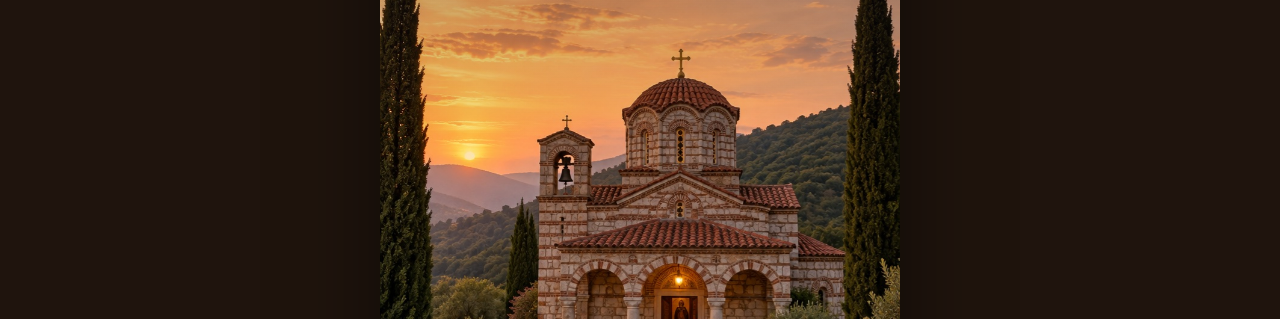
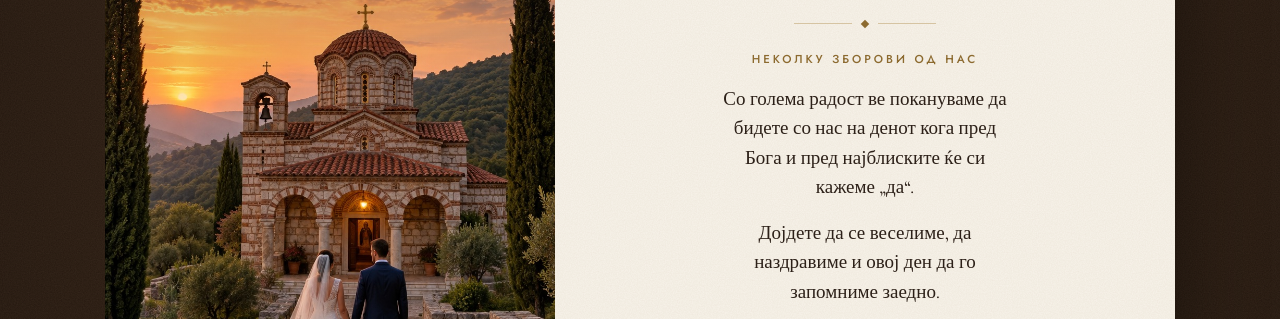
Before and after one commit to JovanTod/rosica-darko, a plain HTML site: page index.html in a window 1280 px wide. Shown: the part 284-603 px from the top of the page. Drawn offline with nearby package versions, Linux system fonts and the light colour scheme.

Commit message:
Add desktop layout: door stays in view beside the invitation; fit door to phone screen
Co-Authored-By: Claude Fable 5.2 <noreply@anthropic.com>

```diff
--- a/index.html
+++ b/index.html
@@ -41,7 +41,8 @@ body{margin:0;background:var(--wood);color:var(--ink);font:500 19px/1.55 var(--d
 [hidden]{display:none!important}
 img{display:block;max-width:100%}
 :focus-visible{outline:2px solid var(--foil);outline-offset:3px}
-.page{max-width:520px;margin:0 auto;background:var(--grain),var(--paper);overflow:hidden;box-shadow:0 0 80px rgba(0,0,0,.5)}
+.page{max-width:520px;margin:0 auto;background:var(--grain),var(--paper);overflow-x:clip;box-shadow:0 0 80px rgba(0,0,0,.5)}
+.content{min-width:0;background:var(--grain),var(--paper)}
 
 /* ---------- the door and what is behind it ---------- */
 .scene{position:relative;aspect-ratio:9/16;max-width:100%;overflow:hidden;perspective:1700px;container-type:inline-size;background:var(--wood)}
@@ -186,6 +187,21 @@ footer.sec{gap:18px;padding-block:54px}
 .crest text{font:400 40px var(--script);fill:var(--foil-hi)}
 .crest circle{fill:none;stroke:var(--foil-hi)}
 
+/* phone: the whole door fits the first screen */
+@media (orientation:portrait){.scene{max-height:100svh}}
+/* computer: the door stays in view on the left, the invitation scrolls on the right */
+@media (min-width:900px) and (min-height:520px){
+  :root{--scene-h:min(100vh,1040px)}
+  body{background:var(--grain),radial-gradient(90% 120% at 50% 0%,var(--wood-lit),var(--wood) 70%)}
+  .page{max-width:none;display:grid;grid-template-columns:calc(var(--scene-h)*.5625) minmax(0,620px);justify-content:center;align-items:start;background:none;box-shadow:none}
+  .scene{position:sticky;top:0;width:calc(var(--scene-h)*.5625);height:var(--scene-h);aspect-ratio:auto;max-height:none}
+  .scene-fade{display:none}
+  .content{box-shadow:0 0 80px rgba(0,0,0,.45)}
+  .sec{padding-block:76px}
+  #datum{padding-top:76px}
+  #odbrojuvanje{padding-top:44px}
+}
+
 @media (prefers-reduced-motion:reduce){
   html{scroll-behavior:auto}
   *,*::before,*::after{transition-duration:.01ms!important;transition-delay:0s!important;animation:none!important}
@@ -218,6 +234,7 @@ footer.sec{gap:18px;padding-block:54px}
   </button>
 </header>
 
+<div class="content">
 <main>
 <section class="sec" id="datum">
   <p class="label">Зачувајте го датумот</p>
@@ -270,6 +287,7 @@ footer.sec{gap:18px;padding-block:54px}
   <p class="label" data-f="footerDate">21.05.2027</p>
   <button class="tbtn" type="button" id="replay">Затвори ја портата и погледни повторно</button>
 </footer>
+</div>
 </div>
 
 <script>
@@ -376,7 +394,7 @@ footer.sec{gap:18px;padding-block:54px}
   if (location.hash === '#otvoreno') openGate();
   $('replay').addEventListener('click', function () {
     scene.classList.remove('open');
-    scene.scrollIntoView({ behavior: 'smooth', block: 'start' });
+    window.scrollTo({ top: 0, behavior: 'smooth' });
     gate.focus({ preventScroll: true });
   });
 })();
```
